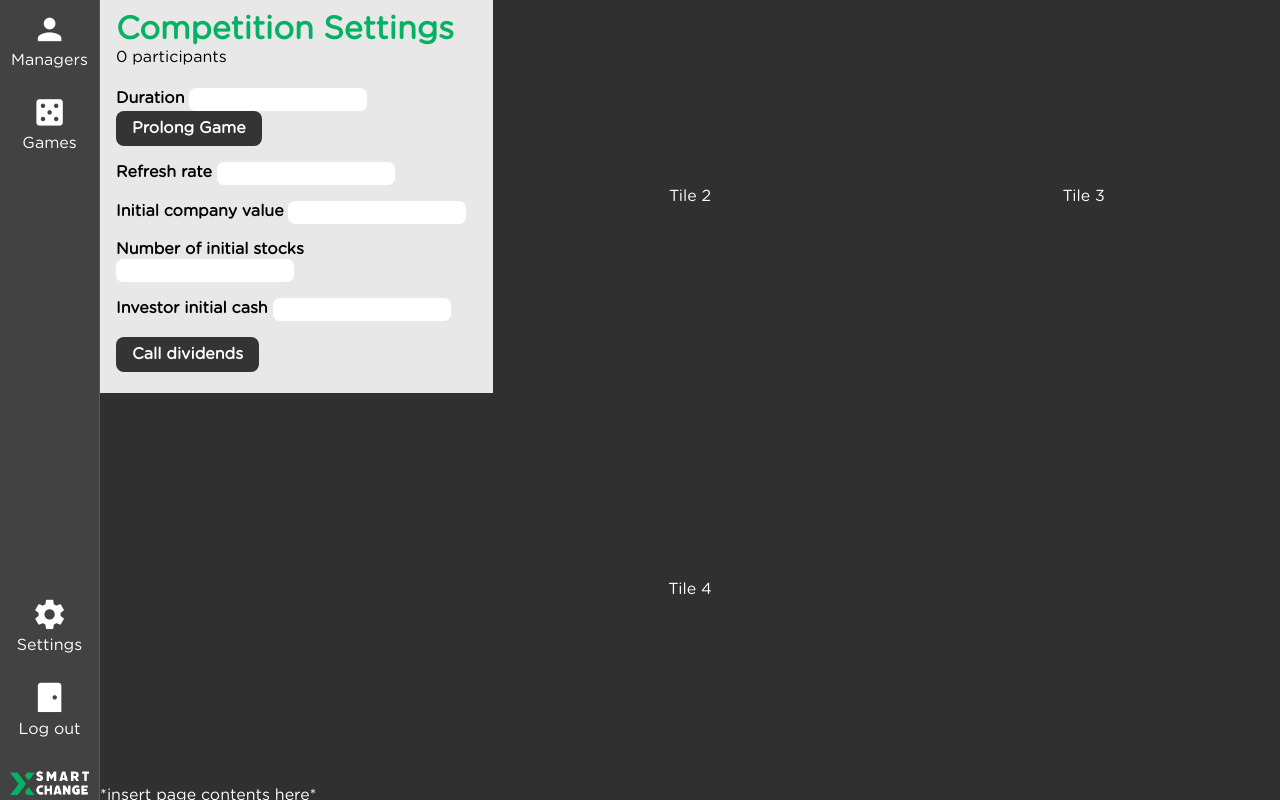
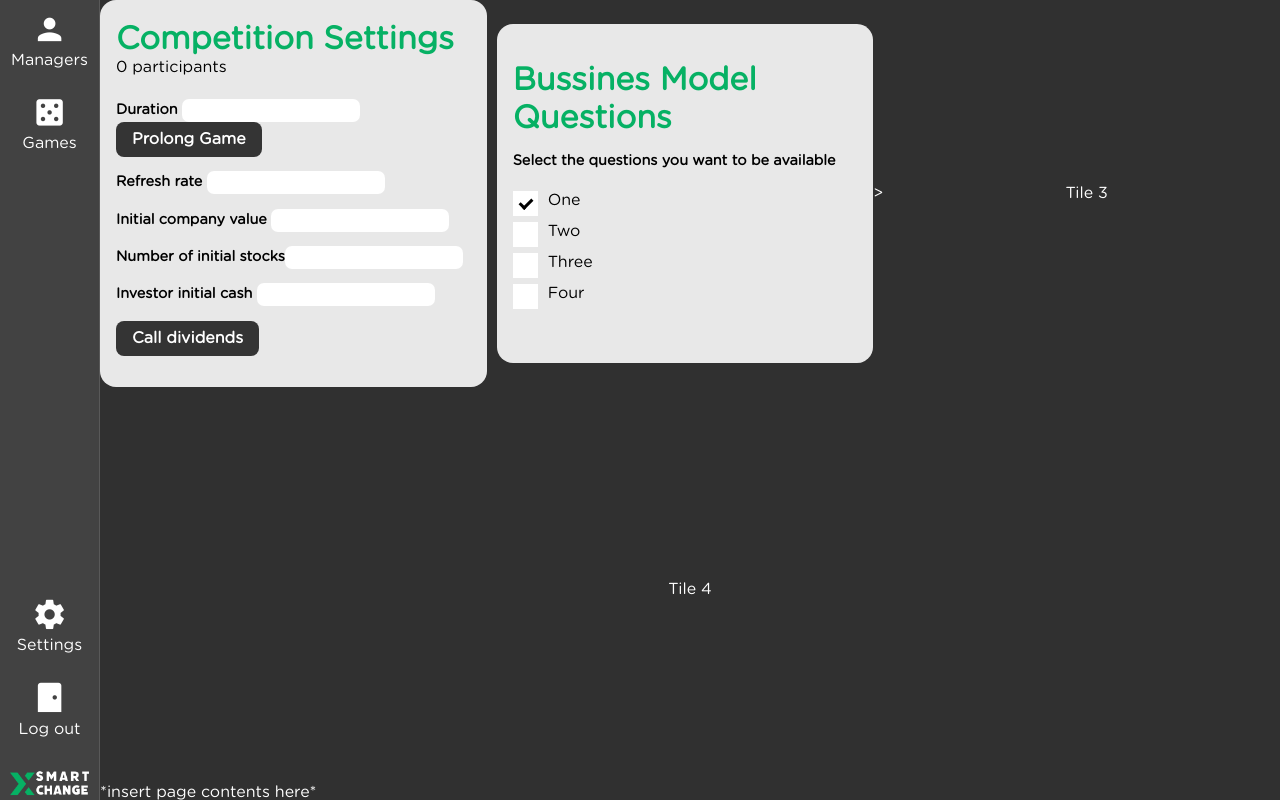
Before and after one commit to RobertoMourato/SmartXchange, an Angular app in the folder front-end/: page / in a window 1280 px wide. Built offline with nearby package versions, Linux system fonts and the light colour scheme.

Commit message:
styling changes to bussines model questions

```diff
--- a/front-end/src/app/app.module.ts
+++ b/front-end/src/app/app.module.ts
@@ -13,13 +13,15 @@ import { MatListModule } from '@angular/material/list';
 import { MatGridListModule } from '@angular/material/grid-list';
 import { ManagerHomepageComponent } from './manager-homepage/manager-homepage.component';
 import { ManagerHomepageCompetitionComponent } from './manager-homepage-competition/manager-homepage-competition.component';
+import { ManagerHomepageBissunessComponent } from './manager-homepage-bissuness/manager-homepage-bissuness.component';
 
 @NgModule({
   declarations: [
     AppComponent,
     SuperadminNavComponent,
     ManagerHomepageComponent,
-    ManagerHomepageCompetitionComponent
+    ManagerHomepageCompetitionComponent,
+    ManagerHomepageBissunessComponent
   ],
   imports: [
     BrowserModule,
--- /dev/null
+++ b/front-end/src/app/manager-homepage-bissuness/manager-homepage-bissuness.component.css
@@ -0,0 +1,102 @@
+.container{
+    background-color: #E8E8E8;
+    padding: 1em;
+    padding-bottom: 3em;
+    border-radius: 1em;
+}
+.title{
+    color:#06B164;
+    font-size: 2em;
+}
+
+button{
+    display: inline-block;
+    border: none;
+    padding: 0.5rem 1rem;
+    margin: 0;
+    text-decoration: none;
+    background: #06B164;
+    color: #ffffff;
+    font-size: 1rem;
+    font-weight: bold;
+    border-radius: 0.5rem;
+    cursor: pointer;
+    text-align: center;
+    transition: background 250ms ease-in-out,
+                transform 150ms ease;
+    -webkit-appearance: none;
+    -moz-appearance: none;
+}
+button:hover,
+button:focus {
+    background: #707070;
+}
+
+button:focus {
+    outline: transparent;
+}
+
+button:active {
+    transform: scale(0.99);
+}
+p{
+    color:black;
+    font-weight: bold;
+    font-size: 0.9rem;
+}
+
+.cont {
+    display: block;
+    position: relative;
+    padding-left: 35px;
+    margin-bottom: 12px;
+    cursor: pointer;
+    color: black;
+    font-size: 1em;
+  }
+
+  /* Hide the browser's default checkbox */
+  .cont input {
+    position: absolute;
+    opacity: 0;
+    cursor: pointer;
+    height: 0;
+    width: 0;
+  }
+
+  /* Create a custom checkbox */
+  .checkmark {
+    position: absolute;
+    top: 0;
+    left: 0;
+    height: 25px;
+    width: 25px;
+    background-color:white;
+  }
+
+
+
+  /* Create the checkmark/indicator (hidden when not checked) */
+  .checkmark:after {
+    content: "";
+    position: absolute;
+    display: none;
+  }
+
+  /* Show the checkmark when checked */
+  .cont input:checked ~ .checkmark:after {
+    display: block;
+  }
+
+  /* Style the checkmark/indicator */
+  .cont .checkmark:after {
+    left: 9px;
+    top: 5px;
+    width: 5px;
+    height: 10px;
+    border: solid black;
+    border-width: 0 3px 3px 0;
+    -webkit-transform: rotate(45deg);
+    -ms-transform: rotate(45deg);
+    transform: rotate(45deg);
+  }
--- /dev/null
+++ b/front-end/src/app/manager-homepage-bissuness/manager-homepage-bissuness.component.html
@@ -0,0 +1,21 @@
+<div class="container">
+    <h1 class= "title">Bussines Model Questions<div> <p class="participants"> Select the questions you want to be available</p></div></h1>
+    <div>
+        <label class="cont">One
+            <input type="checkbox" checked="checked">
+            <span class="checkmark"></span>
+          </label>
+          <label class="cont">Two
+            <input type="checkbox">
+            <span class="checkmark"></span>
+          </label>
+          <label class="cont">Three
+            <input type="checkbox">
+            <span class="checkmark"></span>
+          </label>
+          <label class="cont">Four
+            <input type="checkbox">
+            <span class="checkmark"></span>
+          </label>
+    </div>
+</div>
--- /dev/null
+++ b/front-end/src/app/manager-homepage-bissuness/manager-homepage-bissuness.component.ts
@@ -0,0 +1,15 @@
+import { Component, OnInit } from '@angular/core';
+
+@Component({
+  selector: 'app-manager-homepage-bissuness',
+  templateUrl: './manager-homepage-bissuness.component.html',
+  styleUrls: ['./manager-homepage-bissuness.component.css']
+})
+export class ManagerHomepageBissunessComponent implements OnInit {
+
+  constructor() { }
+
+  ngOnInit(): void {
+  }
+
+}
--- a/front-end/src/app/manager-homepage-competition/manager-homepage-competition.component.css
+++ b/front-end/src/app/manager-homepage-competition/manager-homepage-competition.component.css
@@ -2,9 +2,11 @@
     background-color: #E8E8E8;
     padding: 1em;
     padding-bottom: 3em;
+    border-radius: 1em;
 }
 .title{
     color:#06B164;
+    font-size: 2em;
 }
 input{
     border-color: transparent;
@@ -52,6 +54,7 @@ button:active {
 p{
     color:black;
     font-weight: bold;
+    font-size: 0.9rem;
 }
 .participants{
     text-align: left;
--- a/front-end/src/app/manager-homepage/manager-homepage.component.html
+++ b/front-end/src/app/manager-homepage/manager-homepage.component.html
@@ -1,7 +1,6 @@
-<mat-grid-list cols="3">
-    <mat-grid-tile><app-manager-homepage-competition></app-manager-homepage-competition></mat-grid-tile>
-    <mat-grid-tile>Tile 2</mat-grid-tile>
+<mat-grid-list cols="3" gutterSize="10px">
+    <mat-grid-tile style="border-radius: 1em;" ><app-manager-homepage-competition></app-manager-homepage-competition></mat-grid-tile>
+    <mat-grid-tile><app-manager-homepage-bissuness></app-manager-homepage-bissuness>></mat-grid-tile>
     <mat-grid-tile>Tile 3</mat-grid-tile>
     <mat-grid-tile colspan="3">Tile 4</mat-grid-tile>
-
 </mat-grid-list>
```
Also changed, not shown: 1 other file (tests, documents, lock files or other folders).
